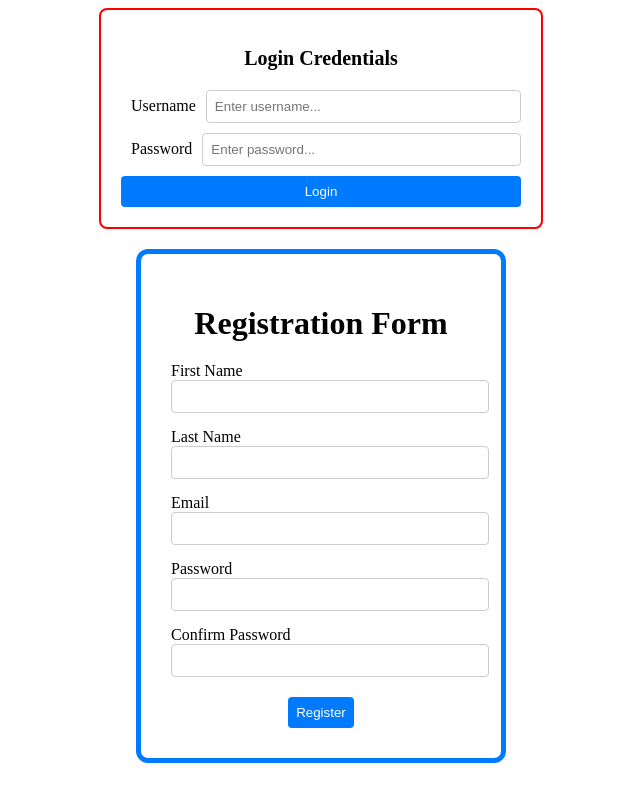
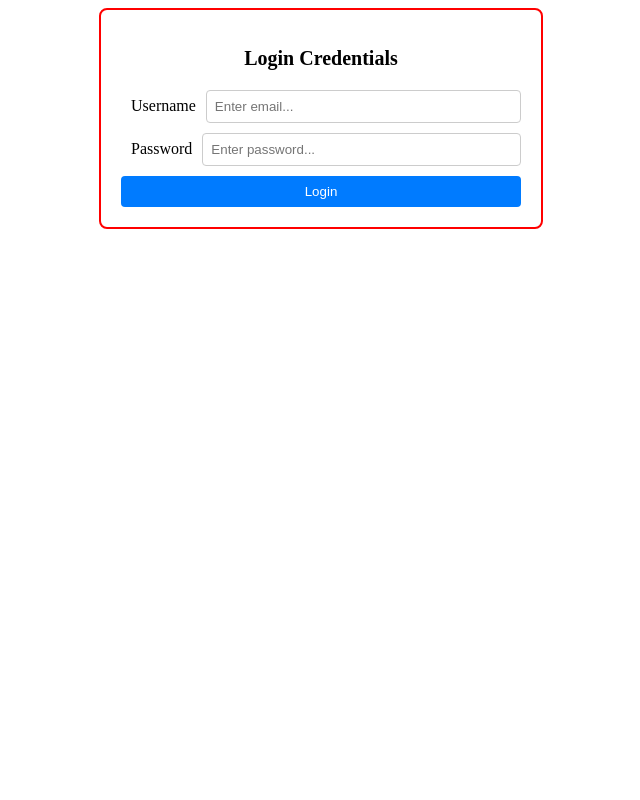
Before and after one commit to saibabu10/react-login-firebase, a React (Create React App) app: page / in a window 1280 px wide. Shown: the whole page, without its empty margins (319-959 px from the left). Built offline with nearby package versions, Linux system fonts and the light colour scheme.

Commit message:
Add.Implemented loginform with firebase

```diff
--- a/package.json
+++ b/package.json
@@ -6,8 +6,10 @@
     "@testing-library/jest-dom": "^5.17.0",
     "@testing-library/react": "^13.4.0",
     "@testing-library/user-event": "^13.5.0",
+    "firebase": "^10.8.0",
     "react": "^18.2.0",
     "react-dom": "^18.2.0",
+    "react-firebase-auth": "^1.0.3",
     "react-scripts": "5.0.1",
     "web-vitals": "^2.1.4"
   },
--- a/src/App.js
+++ b/src/App.js
@@ -2,10 +2,10 @@ import './App.css';
 import LoginFormComponent from './components/LoginFormComponent/LoginFormComponent'
 import RegisterFormComponent from './components/RegisterFormComponent/RegisterFormComponent'
 function App() {
+
   return (
     <div className="App">
       <LoginFormComponent/>
-      <RegisterFormComponent/>
     </div>
   );
 }
--- a/src/components/LoginFormComponent/LoginFormComponent.css
+++ b/src/components/LoginFormComponent/LoginFormComponent.css
@@ -15,7 +15,7 @@
     font-size: 20px;
     margin-bottom: 20px;
 }
-#login-username,
+#login-email,
 #login-password{
     margin-left: 10px;
 }
@@ -45,5 +45,5 @@ button[type="submit"] {
 }
 
 button[type="submit"]:hover {
-    background-color: #0056b3; /* Example background color on hover */
+    background-color: #0056b3;
 }
--- a/src/components/LoginFormComponent/LoginFormComponent.jsx
+++ b/src/components/LoginFormComponent/LoginFormComponent.jsx
@@ -1,12 +1,14 @@
 import React, { useState } from 'react';
+import { database } from '/Users/saibabu/Desktop/html/react-credential-firebase/src/config/fire.js'
+import { createUserWithEmailAndPassword } from 'firebase/auth';
 import './LoginFormComponent.css';
 
 function LoginForm() {
-  const [username, setUsername] = useState('');
+  const [email, setEmail] = useState('');
   const [password, setPassword] = useState('');
 
-  const handleUsernameChange = (e) => {
-    setUsername(e.target.value);
+  const handleEmailChange = (e) => {
+    setEmail(e.target.value);
   };
 
   const handlePasswordChange = (e) => {
@@ -15,8 +17,10 @@ function LoginForm() {
 
   const handleSubmit = (e) => {
     e.preventDefault();
-    // Add your login logic here
-    console.log('Logging in with:', { username, password });
+    const checkEmail = email;
+    const checkPassword = password;
+    createUserWithEmailAndPassword(database, checkEmail, checkPassword)
+      .then(data => { console.log(data) });
   };
 
   return (
@@ -24,18 +28,18 @@ function LoginForm() {
       <form className='login-form' onSubmit={handleSubmit}>
         <div className="login-content">
           <h2 className='login-title'>Login Credentials</h2>
-          <label className="login-label" htmlFor="username">
+          <label className="login-label" htmlFor="email">
             Username
             <input
               type='text'
-              id="login-username"
-              placeholder='Enter username...'
-              value={username}
-              onChange={handleUsernameChange}
+              id="login-email"
+              placeholder='Enter email...'
+              value={email}
+              onChange={handleEmailChange}
               required
             />
           </label>
-          <label className="login-label"htmlFor="password">
+          <label className="login-label" htmlFor="password">
             Password
             <input
               type='password'
--- a/src/components/RegisterFormComponent/RegisterFormComponent.css
+++ b/src/components/RegisterFormComponent/RegisterFormComponent.css
@@ -6,7 +6,7 @@
 
 .register-content {
   width: 300px;
-  border: 5px solid #007bff; /* Change border color as needed */
+  border: 5px solid #007bff;
   margin: 0 auto;
   padding: 30px;
   border-radius: 12px;
```
Also changed, not shown: 1 other file (tests, documents, lock files or other folders).
